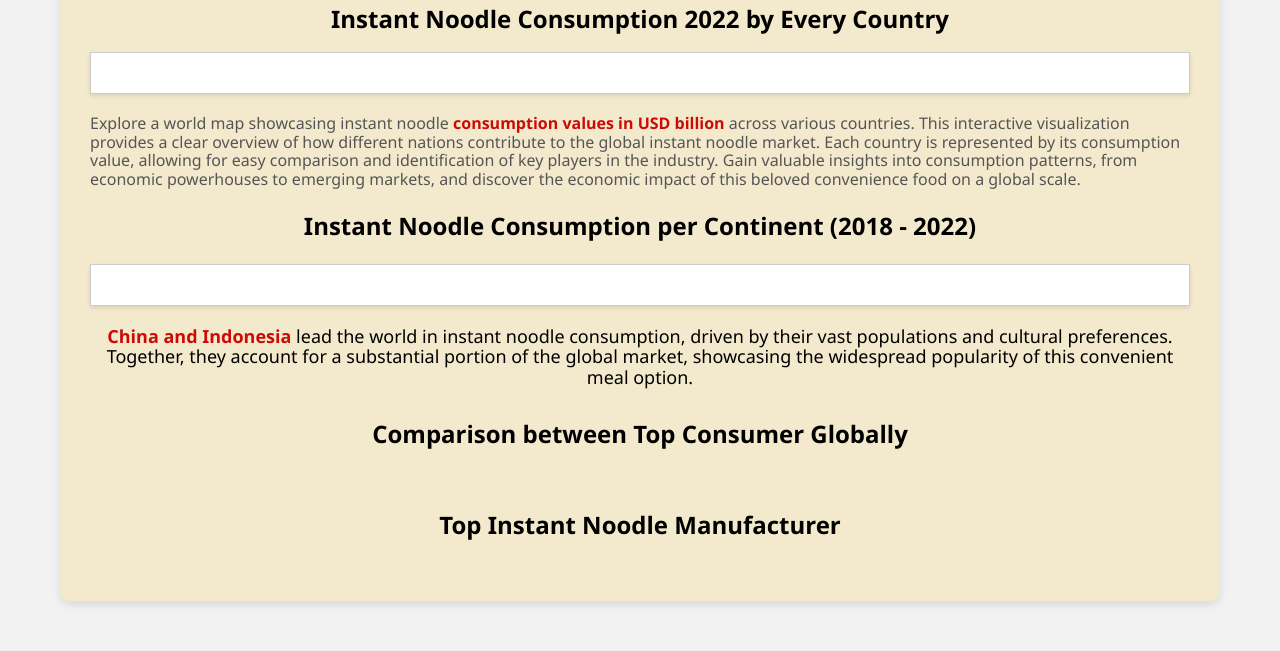
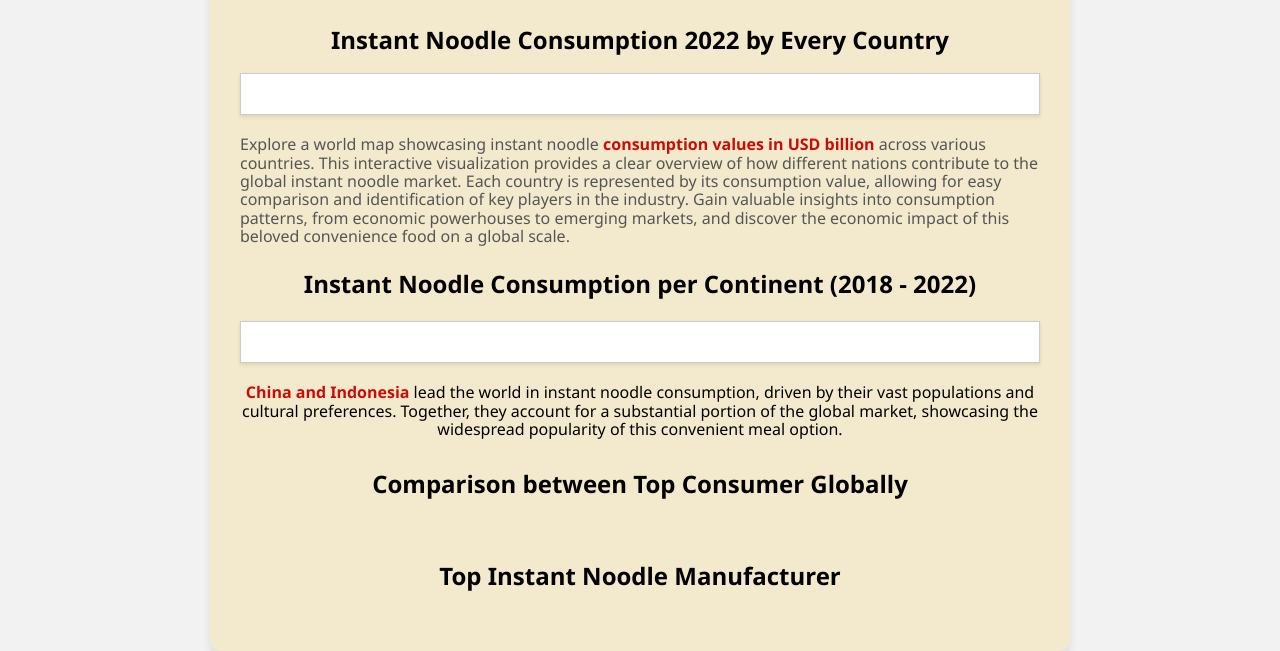
Before and after one commit to clim0074/DataVisualisation2, a plain HTML site: page index.html in a window 1280 px wide. Shown: the part 186-837 px from the top of the page. Before the commit the page ends 800 px from the top, so only its background shows below. Drawn offline with nearby package versions, Linux system fonts and the light colour scheme; a script that the page names is missing.

Commit message:
Update styles.css

```diff
--- a/Css/styles.css
+++ b/Css/styles.css
@@ -9,12 +9,12 @@ h2, h3, h4 {
     font-size: 24px;
 }
 
-p {
-    font-size: 18px;
+p1, p2, p3 {
+    font-size: 18px; /* Adjust the font size as needed */
 }
 
 .container {
-    max-width: 1100px;
+    max-width: 800px;
     margin: 0 auto;
     text-align: center;
     padding: 30px;
```
